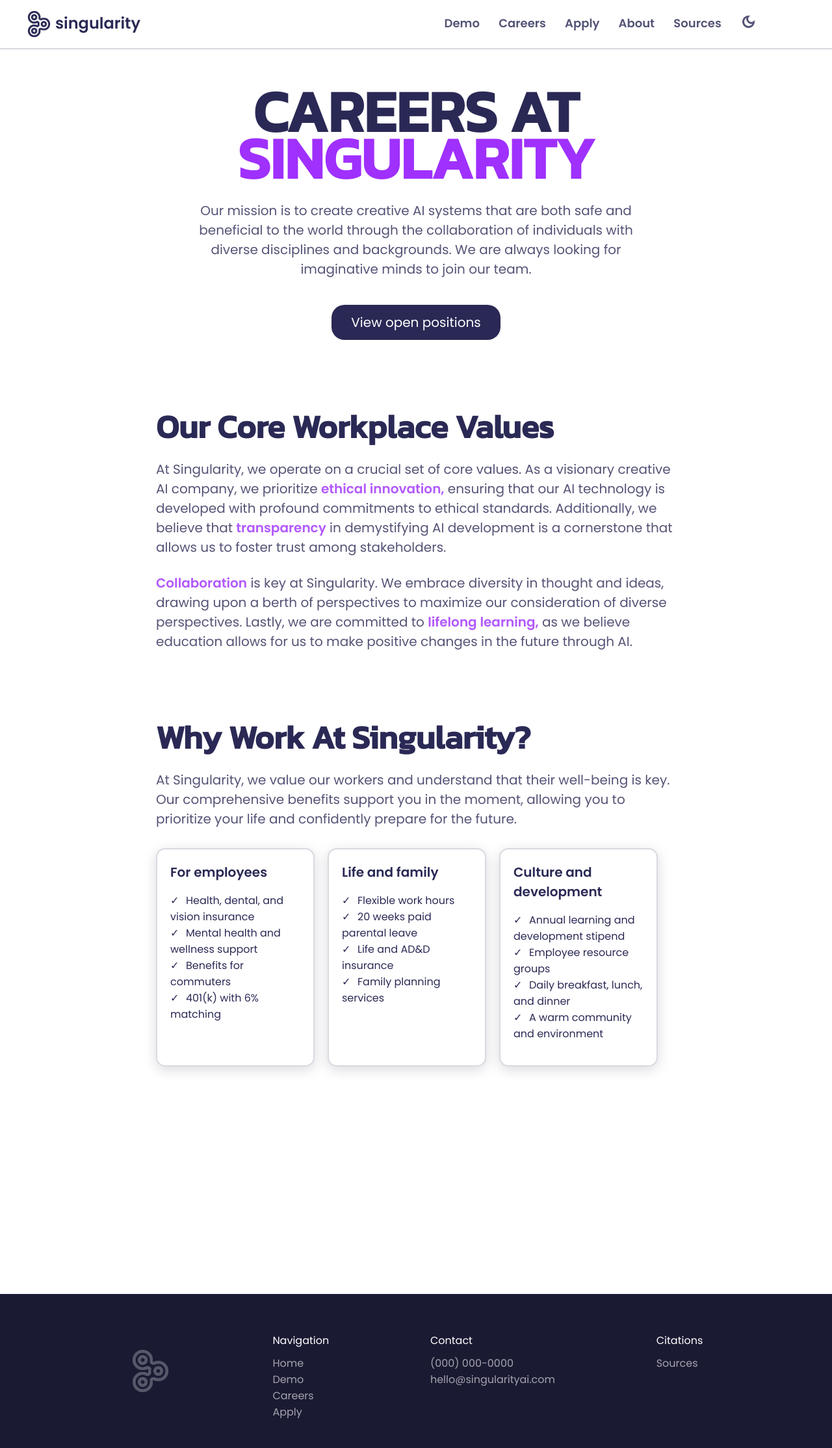
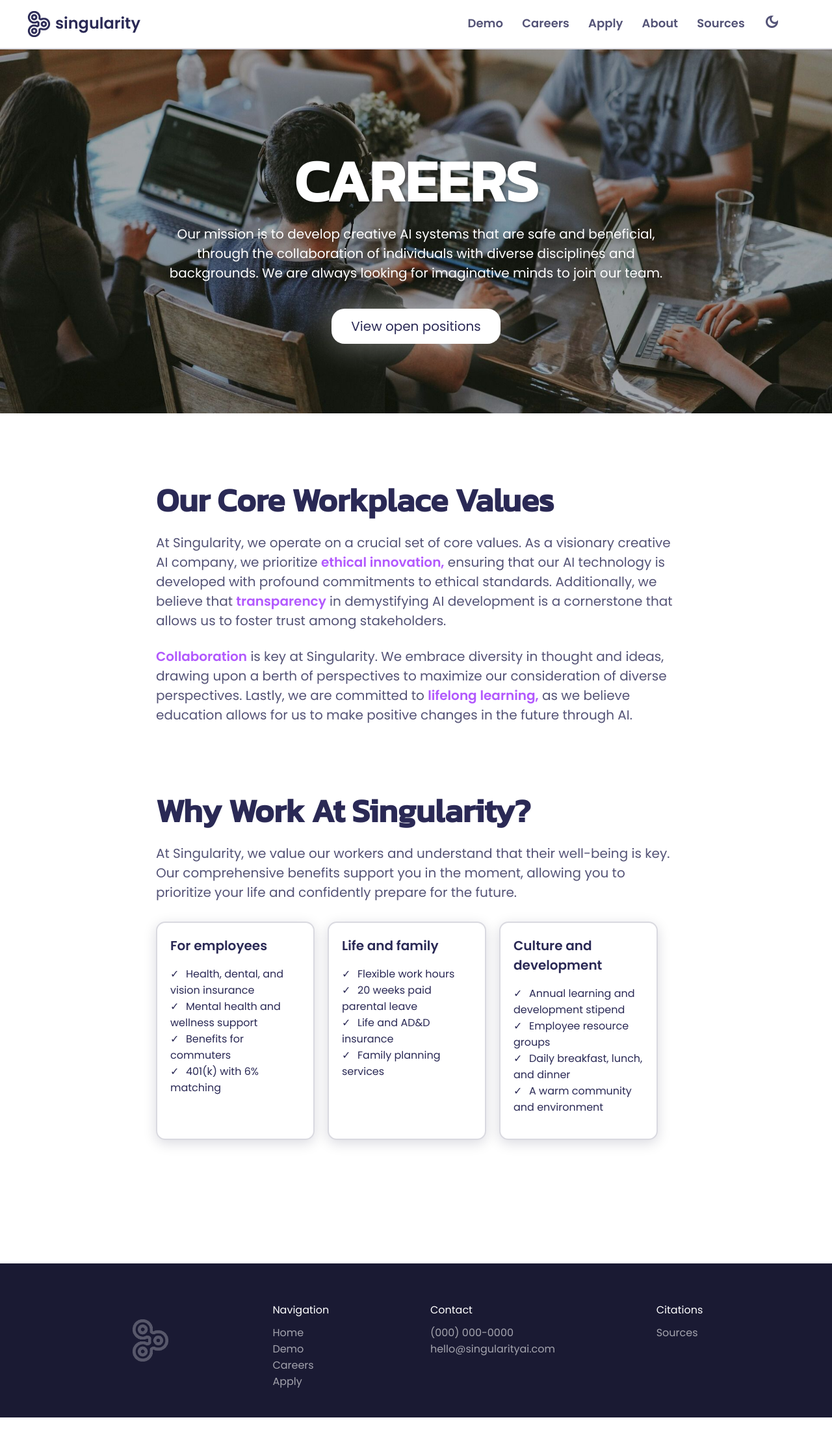
Before and after one commit to shiloholotu/fbla2024, a Flask app: page /careers in a window 1280 px wide. Shown: the whole page at 65% size. After the commit the page ends 2181 px from the top, so only its background shows below. Run offline with Flask 2, Linux system fonts and the light colour scheme.

Commit message:
added header image for careers page, added scroll button on homepage, updated css (started splitting into multiple files)

```diff
--- /dev/null
+++ b/static/scripts/scroll.js
@@ -0,0 +1,28 @@
+function changeAnchor(){
+    // console.log(window.scrollY); <-- will use later to fit Shiloh screen
+    const scrollButton = document.querySelector('.scroll-button');
+
+    var yPos = window.scrollY;
+    if(yPos>=0 && yPos < 852){
+        scrollButton.href = "#anchor1";
+    } else if (yPos>=852 && yPos < 1824) {
+        scrollButton.href = "#anchor2";
+    } else if (yPos>=1824 && yPos < 2651) {
+        scrollButton.href = "#anchor3";
+    } else {
+        scrollButton.href = "#anchor0";
+    }
+}
+
+// changing the arrow
+
+window.addEventListener('scroll', function() {
+    const scrollButton = document.querySelector('.scroll-button');
+    var scrollPosition = window.scrollY;
+
+    if(scrollPosition >= 2651){
+        scrollButton.innerHTML = "&uarr;";
+    } else {
+        scrollButton.innerHTML = "&darr;";
+    }
+})
--- a/static/scripts/slideshow.js
+++ b/static/scripts/slideshow.js
@@ -1,6 +1,6 @@
 const slides = [
     [
-        "Unleash your artistic <span class='purpText'>Creativity.</span>",
+        "Unleash your <span class='purpText'>Creativity.</span>",
         "mona.png",
         `Here at Singularity, we work to enable creativity and expression through our Image-Generation Service. Our users can use natural language prompts to generate new images,
         combine unique styles, and find inspiration for their own art. The service functions through a Generative Adversarial Network (GAN),
--- /dev/null
+++ b/static/styles/careers.css
@@ -0,0 +1,149 @@
+:root{
+    --main-purple:#9f30fd;
+    --font-color:rgb(42,41,85);
+    --transparent-border-color: rgb(0,0,50,0.15);
+    --background-color: rgb(255,255,255);
+    --navbar-color: rgb(255,255,255,0.85);
+    --footer-color: rgb(26,26,51);
+}
+
+.careersHeader{
+    height: 70vh;
+    background-image: url("../assets/careers.jpg");
+    background-size: cover;
+    background-position: center;
+    background-attachment:scroll;
+    background-repeat: no-repeat;
+    display: flex;
+    align-items: center;
+    justify-content: center;
+    text-align: center;
+    margin-bottom:70px;
+}
+
+.careersHeader div {
+    width: 90%;
+}
+
+.careersHeader div h1{
+    font-family: 'Kanit';
+    font-size: min(100px,7vw);
+    line-height: 80%;
+    text-transform: uppercase;
+    color: white;
+    margin-bottom: 30px;
+    text-align: center;
+    text-shadow: 2px 2px 5px rgba(0, 0, 0, 0.3);
+}
+
+.careersHeader div p{
+    text-align: center;
+    color: white;
+    font-size: 20px;
+    margin: 0;
+    width: min(75%,800px);
+    margin: auto;
+    text-shadow: 5px 5px 10px rgba(0, 0, 0, 0.5);
+}
+
+.careersHeader div a{
+    font-family: 'Poppins';
+    text-decoration: none;
+    color: rgb(42,41,85);
+    padding: 12px;
+    display: block;
+    width: fit-content;
+    font-size: 20px;
+    border-radius: 20px;
+    padding-left: 30px;
+    padding-right: 30px;
+    background: white;
+    margin:auto;
+    margin-top: 40px;
+    box-shadow: 0 0 50px rgb(255,255,255,.44);
+    transition: .25s;
+}
+
+.careersHeader div a:hover{
+    transform: translate(0,-3px);
+    box-shadow: 0 0 50px rgb(42,41,85,.44);
+
+}
+
+.companyInfo {
+    display: flex;
+    justify-content: center;
+    align-items: center;
+    width: 80%;
+    max-width: 800px;
+    margin: auto;
+    margin-top: 80px;
+    margin-bottom:30px;
+}
+
+.companyInfo h1{
+    font-family: 'Kanit';
+    font-size: min(50px,7vw);
+    line-height: 80%;
+    color: var(--font-color);
+    margin-bottom:30px;
+    text-align: left;
+}
+
+.companyInfo p{
+    font-size: 20px;
+    margin:0;
+    opacity: .8;
+}
+
+.companyInfo hr{
+    opacity: 0.6;
+    margin-top: 2vh;
+    margin-bottom: 2vh;
+}
+
+.companyInfo div{
+    min-width: 100%;
+}
+
+#benefits {
+    display: flex;
+    width: 80%;
+    margin: auto;
+    max-width: 800px;
+    margin-bottom: 30px;
+}
+
+#benefits div{
+    padding: 20px;
+    border: 2px solid var(--transparent-border-color);
+    margin-right: 20px;
+    flex: 1;
+    max-width: 200px;
+    border-radius: 14px;
+    box-shadow: 0px 5px 20px var(--transparent-border-color);
+    transition: .25s;
+}
+
+#benefits div:hover {
+    border: 2px solid var(--font-color);
+    transform: translate(0,-4px);
+}
+
+#benefits strong{
+    font-size: 20px;
+    margin: 0;
+    font-weight: 600;
+    text-align: center;
+}
+
+#benefits ul{
+    list-style-type: none;
+    padding-left: 0;
+}
+
+#benefits li::before{
+    content: "\2713";
+    display: inline-block;
+    width: 1.5em;
+}
--- a/static/styles/main.css
+++ b/static/styles/main.css
@@ -28,6 +28,52 @@ p .purpText{
 }
 
 /* GENERAL */
+
+/* scroll bar */
+
+/* width */
+::-webkit-scrollbar {
+    width: 10px;
+}
+/* background of scrollbar */
+::-webkit-scrollbar-track {
+    background: var(--background-color);
+}
+/* handle of scrollbar */
+::-webkit-scrollbar-thumb {
+    background: var(--main-purple);
+}
+::-webkit-scrollbar-thumb:hover {
+    background: #7917cf;
+}
+
+/* scroll button */
+.scroll-button {
+    display: flex;
+    align-items: center;
+    justify-content: center;
+    text-decoration: none;
+    position: fixed;
+    bottom: 5vh;
+    left: 50%;
+    transform: translateX(-50%);
+    width: 50px;
+    height: 50px;
+    background-color: var(--background-color);
+    color: var(--font-color);
+    border: 3px solid var(--transparent-border-color);
+    border-radius: 50%;
+    font-size: 24px;
+    cursor: pointer;
+    box-shadow: 0 2px 5px rgba(0, 0, 0, 0.2);
+    transition: background-color 0.3s;
+}
+
+.scroll-button:hover {
+    background-color: var(--navbar-color);
+}
+
+
 
 /* footer */
 #footer{
@@ -212,7 +262,7 @@ p .purpText{
 
 #navbar div{
     width: fit-content;
-    margin-right: 100px;
+    margin-right: 5vw;
 }
 
 #navbar .nav-link, #burgerMenu a, #burgerMenu .nav-link{
--- a/templates/aboutus.html
+++ b/templates/aboutus.html
@@ -15,6 +15,7 @@
         <link href="https://fonts.googleapis.com/css?family=Material+Icons|Material+Icons+Outlined|Material+Icons+Two+Tone|Material+Icons+Round|Material+Icons+Sharp" rel="stylesheet">
 
         <link rel="stylesheet" href="static/styles/main.css">
+        <link rel="stylesheet" href="static/styles/careers.css">
 
         <!-- Animate on Scroll -->
         <link rel="stylesheet" href="https://unpkg.com/aos@next/dist/aos.css" />
--- a/templates/careers.html
+++ b/templates/careers.html
@@ -15,6 +15,7 @@
         <link href="https://fonts.googleapis.com/css?family=Material+Icons|Material+Icons+Outlined|Material+Icons+Two+Tone|Material+Icons+Round|Material+Icons+Sharp" rel="stylesheet">
 
         <link rel="stylesheet" href="static/styles/main.css">
+        <link rel="stylesheet" href="static/styles/careers.css">
 
         <!-- Animate on Scroll -->
         <link rel="stylesheet" href="https://unpkg.com/aos@next/dist/aos.css" />
@@ -35,10 +36,12 @@
 
         <div data-aos="fade-in" data-aos-duration="700">
 
-            <div class="sectionHeader">
-                <h1>Careers at<br><span class="purpText">Singularity</span></h1>
-                <p>Our mission is to create creative AI systems that are both safe and beneficial to the world through the collaboration of individuals with diverse disciplines and backgrounds. We are always looking for imaginative minds to join our team.</p>
-                <a href="/positions">View open positions</a>
+            <div class="careersHeader">
+                <div>
+                    <h1>Careers</h1>
+                    <p>Our mission is to develop creative AI systems that are safe and beneficial, through the collaboration of individuals with diverse disciplines and backgrounds. We are always looking for imaginative minds to join our team.</p>
+                    <a href="/positions">View open positions</a>
+                </div>
             </div>
 
 
@@ -89,7 +92,6 @@
 
 
             <div class="gap"></div>
-            <div class="gap"></div>
 
         </div>
 
--- a/templates/scripts.html
+++ b/templates/scripts.html
@@ -5,6 +5,7 @@
 <script src="static/scripts/lightdark.js"></script>
 <script src="static/scripts/position.js"></script>
 <script src="static/scripts/application.js"></script>
+<script src="static/scripts/scroll.js"></script>
 <script src="https://unpkg.com/aos@next/dist/aos.js"></script>
 <script>
   AOS.init();
```
Also changed, not shown: other parts of static/styles/main.css (+4 -71 lines), templates/index.html (+12 -5 lines), static/assets/careers.jpg (added).
